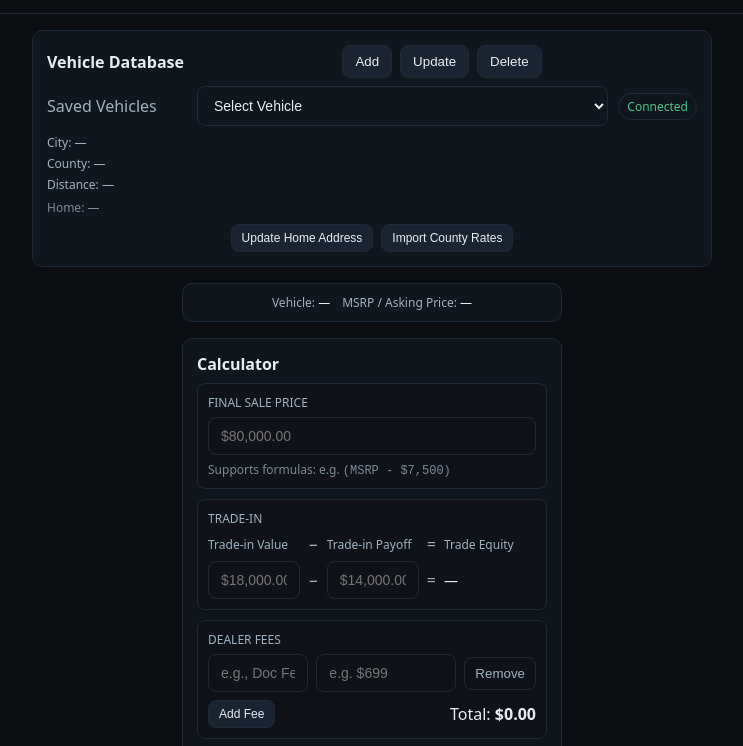
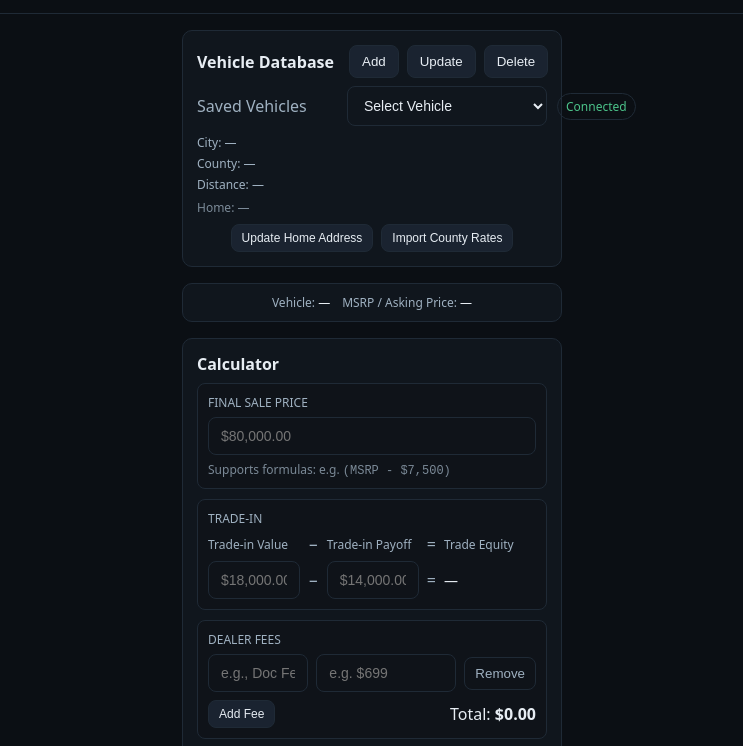
Before and after one commit to jbj0005/AutoLoanCalculator, a plain HTML site: page index.html in a window 1280 px wide. Shown: the part 49-795 px from the top of the page, without its empty margins (268-1011 px from the left). Drawn offline with nearby package versions, Linux system fonts and the light colour scheme; some packages are replaced by stand-ins of ours; no server answers.

Commit message:
UX: center status pill text; sync Vehicle DB card width with Calculator card width dynamically

```diff
--- a/app.js
+++ b/app.js
@@ -796,6 +796,13 @@ function computeCalcPanelWidth(){
   const vw = Math.max(320, window.innerWidth - 32);
   const finalW = Math.min(vw, Math.max(min, desiredAll));
   panel.style.maxWidth = `${finalW}px`;
+  // Keep DB panel width in sync with calculator width (within its visual max)
+  const dbPanel = document.getElementById('db-panel');
+  if (dbPanel){
+    const dbMax = 680; // visual cap for DB card
+    const dbW = Math.min(finalW, dbMax);
+    dbPanel.style.maxWidth = `${dbW}px`;
+  }
 }
 
 // --- Modal helpers ---
--- a/styles.css
+++ b/styles.css
@@ -47,7 +47,7 @@ body{
 #db-panel .panel-header #supabase-status{ justify-self: end }
 .panel-header h2{margin:0; font-size:16px}
 
-.status{font-size:12px; padding:4px 8px; border-radius:999px; border:1px solid var(--border); color:var(--muted)}
+.status{font-size:12px; padding:4px 8px; border-radius:999px; border:1px solid var(--border); color:var(--muted); display:inline-flex; align-items:center; justify-content:center; text-align:center}
 .status.ok{color:var(--accent)}
 .status.warn{color:var(--warn)}
 .status.err{color:var(--danger)}
```
